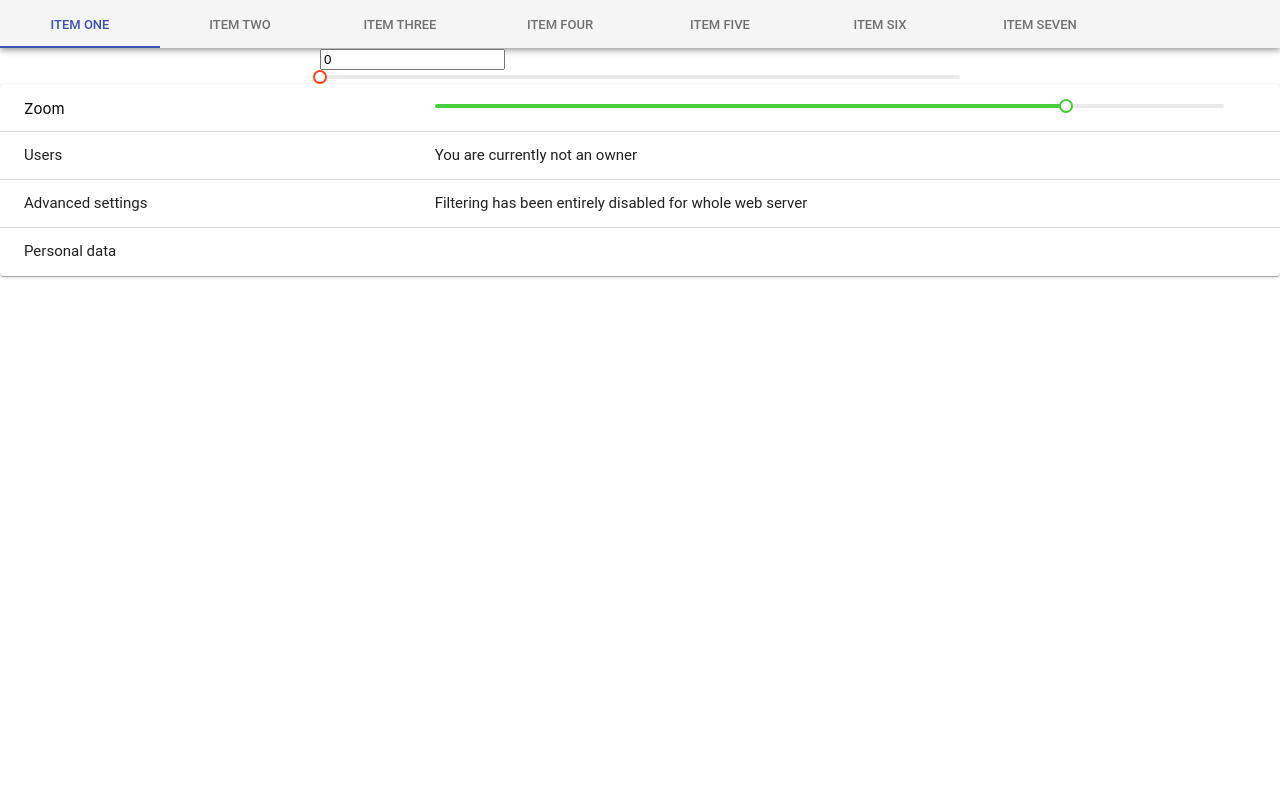
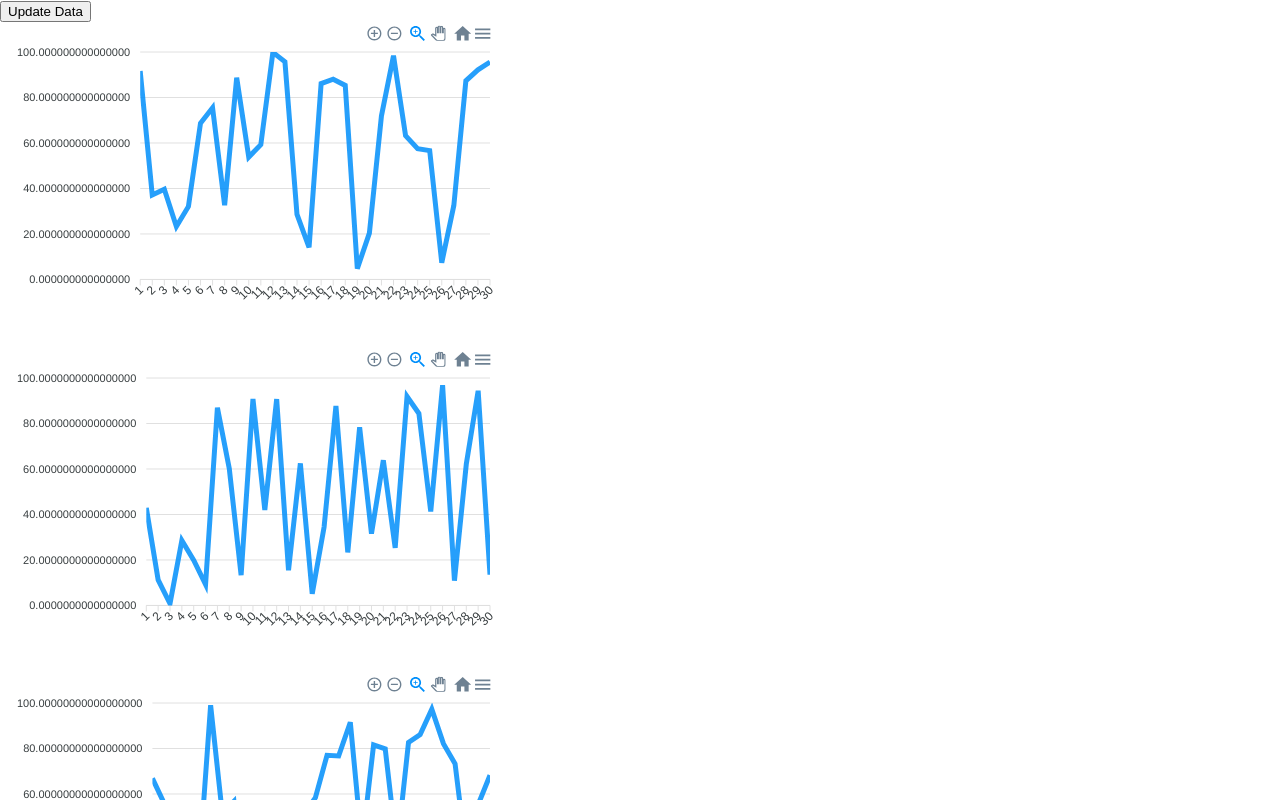
Before and after one commit to superpower1/MaterialPlayground, a React (Create React App) app: page / in a window 1280 px wide. Shown: the top 800 px of the page. Built offline with nearby package versions, Linux system fonts and the light colour scheme.

Commit message:
Added ApexChart

```diff
--- a/package.json
+++ b/package.json
@@ -4,10 +4,12 @@
   "private": true,
   "dependencies": {
     "@material-ui/core": "^3.3.0",
+    "apexcharts": "^2.2.2",
     "node-sass": "^4.10.0",
     "prop-types": "^15.6.2",
     "rc-slider": "^8.6.3",
     "react": "^16.5.2",
+    "react-apexcharts": "^1.1.0",
     "react-dom": "^16.5.2",
     "react-materialize": "^2.4.7",
     "react-scripts": "2.0.5"
--- a/src/App.js
+++ b/src/App.js
@@ -3,6 +3,7 @@ import Navbar from './components/Navbar';
 import Flexbox from './components/Flexbox';
 import BenchmarkBar from './components/BenchmarkBar';
 import Accordion from './components/Accordion';
+import Table from './components/Table/Table';
 import './App.css';
 
 class App extends Component {
@@ -21,12 +22,13 @@ class App extends Component {
   render() {
     return (
       <div className="App">
-        <Navbar></Navbar>
+        {/* <Navbar></Navbar>
         <div className="bar-wrapper">
           <input type="number" onChange={this.changeValue} value={this.state.value}/>
           <BenchmarkBar value={this.state.value}></BenchmarkBar>
         </div>
-        <Accordion></Accordion>
+        <Accordion></Accordion> */}
+        <Table/>
       </div>
     );
   }
--- /dev/null
+++ b/src/components/Table/ApexLineChart.js
@@ -0,0 +1,44 @@
+import React, {Component} from 'react';
+import Chart from "react-apexcharts";
+
+const generateRandomNumber = (min, max) => {
+  return Math.random() * (max-min) + min ;
+}
+
+const generateRandomArray = (length) => {
+  return Array.from({length: length}, () => generateRandomNumber(0,100));
+}
+
+class ApexLineChart extends Component {
+  constructor(props) {
+    super(props);
+    this.state = {
+      options: {
+        chart: {
+          id: "basic-line",
+          animations: {
+            enabled: false
+          }
+        },
+        xaxis: {
+          categories: Array.from({length: 30}, (v, k) => k+1)
+        }
+      }
+    }
+  }
+
+  render() {
+    return (
+      <div>
+        <Chart
+          options={this.state.options}
+          series={this.props.series}
+          type="line"
+          width="500"
+        />
+      </div>
+    );
+  }
+}
+
+export default ApexLineChart;
--- /dev/null
+++ b/src/components/Table/Table.js
@@ -0,0 +1,51 @@
+import React, {Component} from 'react';
+import ApexLineChart from './ApexLineChart';
+
+const generateRandomNumber = (min, max) => {
+  return Math.random() * (max-min) + min ;
+}
+
+const generateRandomArray = (length) => {
+  return Array.from({length: length}, () => generateRandomNumber(0,100));
+}
+
+const generateRandomData = (number) => {
+  return Array.from({length: number}, (v, index) => {
+    return [
+      {
+        name: "my-data "+index,
+        data: generateRandomArray(30)
+      }
+    ]
+  });
+}
+
+class Table extends Component {
+  constructor(props) {
+    super(props);
+    this.state = {
+      data: generateRandomData(20)
+    }
+  }
+
+  updateData = () => {
+    this.setState({
+      data: generateRandomData(20)
+    })
+  }
+
+  render() {
+    return (
+      <div>
+        <button onClick={this.updateData}>Update Data</button>
+        {
+          this.state.data.map((item, index) => {
+            return <ApexLineChart series={item} key={index}/>
+          })
+        }
+      </div>
+    );
+  }
+}
+
+export default Table;
```
Also changed, not shown: 1 other file (tests, documents, lock files or other folders).
